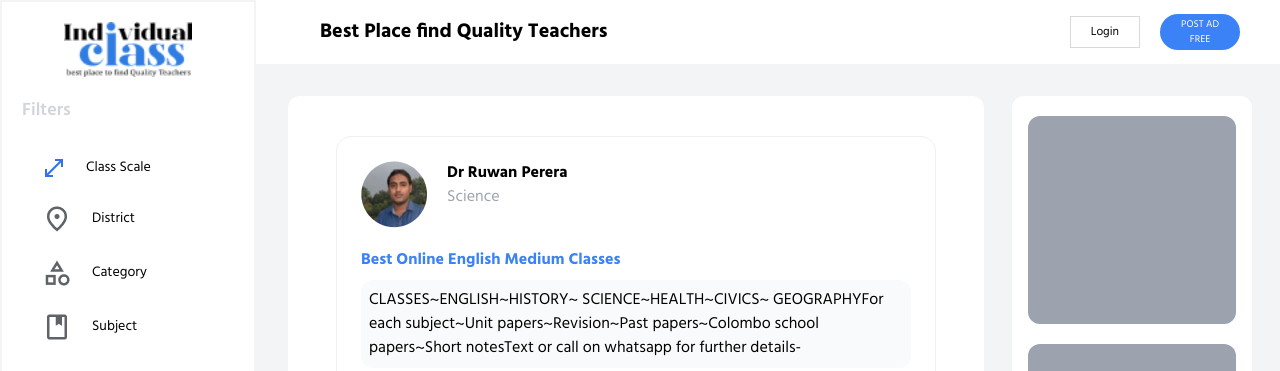
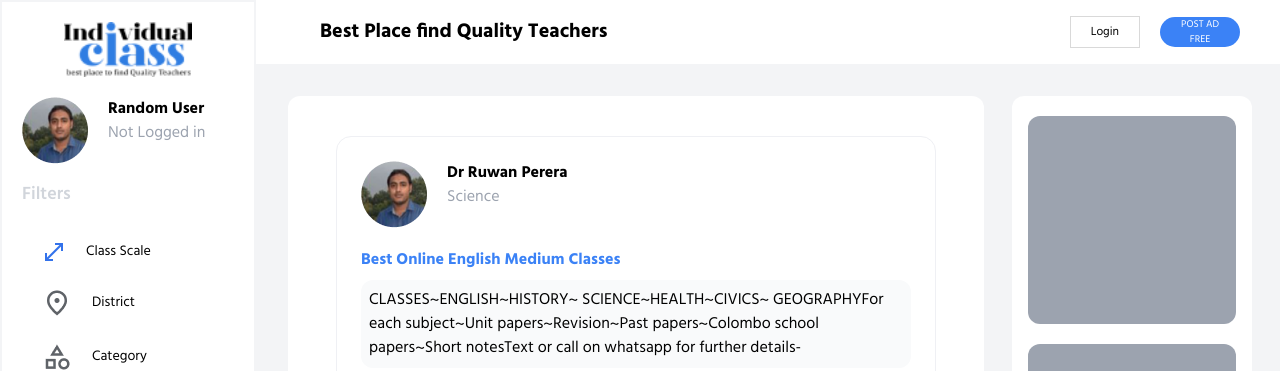
Before and after one commit to Muhammad-Abdullah-codes/freelancer-indi, a plain HTML site: page index.html in a window 1280 px wide. Shown: the top 371 px of the page. Drawn offline with Linux system fonts and the light colour scheme.

Commit message:
Update index.html

```diff
--- a/index.html
+++ b/index.html
@@ -17,10 +17,10 @@
     <div class="flex ml-80 mr-10 items-center justify-between h-16">
       <p class="font-bold text-xl">Best Place find Quality Teachers</p>
       <div class="flex items-center gap-5">
-        <button class="login text-xs h-8 px-5">
+        <button class="login text-xs h-8 px-5 font-semibold">
           Login
         </button>
-        <button class="bg-blue-500 text-white w-20 h-9 button cursor-pointer">POST AD FREE</button>
+        <button class="bg-blue-500 text-white w-20 h-10 font-semibold button cursor-pointer">POST AD FREE</button>
       </div>
     </div>
   </section>
@@ -32,6 +32,17 @@
         <button class="lg:hidden bg-blue-500 text-white w-20 h-9 button cursor-pointer">POST AD FREE</button>
       </div>
       <div class="m-5">
+        <div class="hidden lg:block bg-gray-100 h-20 rounded-xl pt-0.5 mt-10 mb-5">
+          <div class="bg-white m-1 p-1 rounded-xl h-16">
+            <div class="flex gap-5  mb-5">
+              <img class="w-14 h-14 ml-3" src="img/Ellipse 2.png" alt="">
+              <div>
+                <p class="text-gray-500 font-bold">Random User</p>
+                <p class="text-gray-400 text-sm">Not Logged in</p>
+              </div>
+            </div>
+          </div>
+        </div>
         <h1 class="text-gray-300 heading">Filters</h1>
         <button class="flex mt-5 text-xl lg:text-sm items-center w-full filter py-3 px-5 cursor-pointer"><img
             class="mr-5" src="img/scale 1.png" alt="">Class Scale</button>
```
